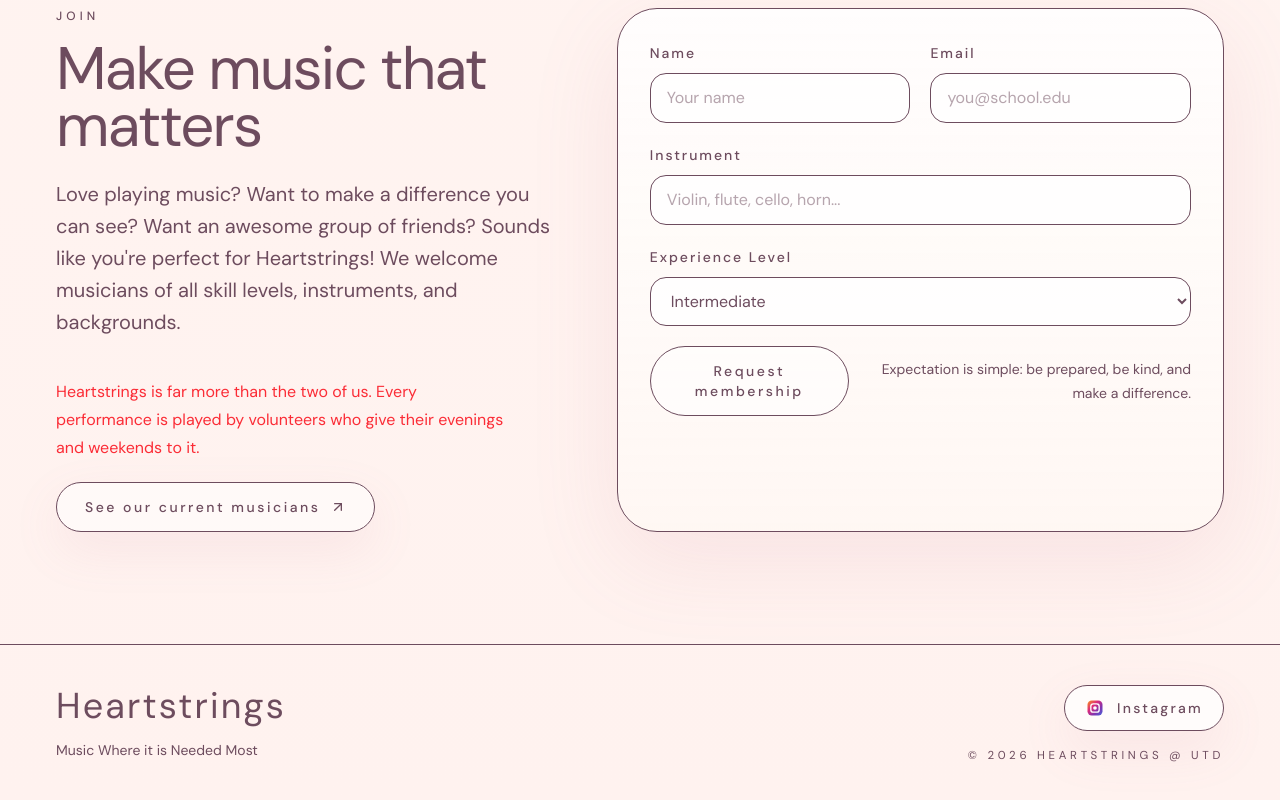
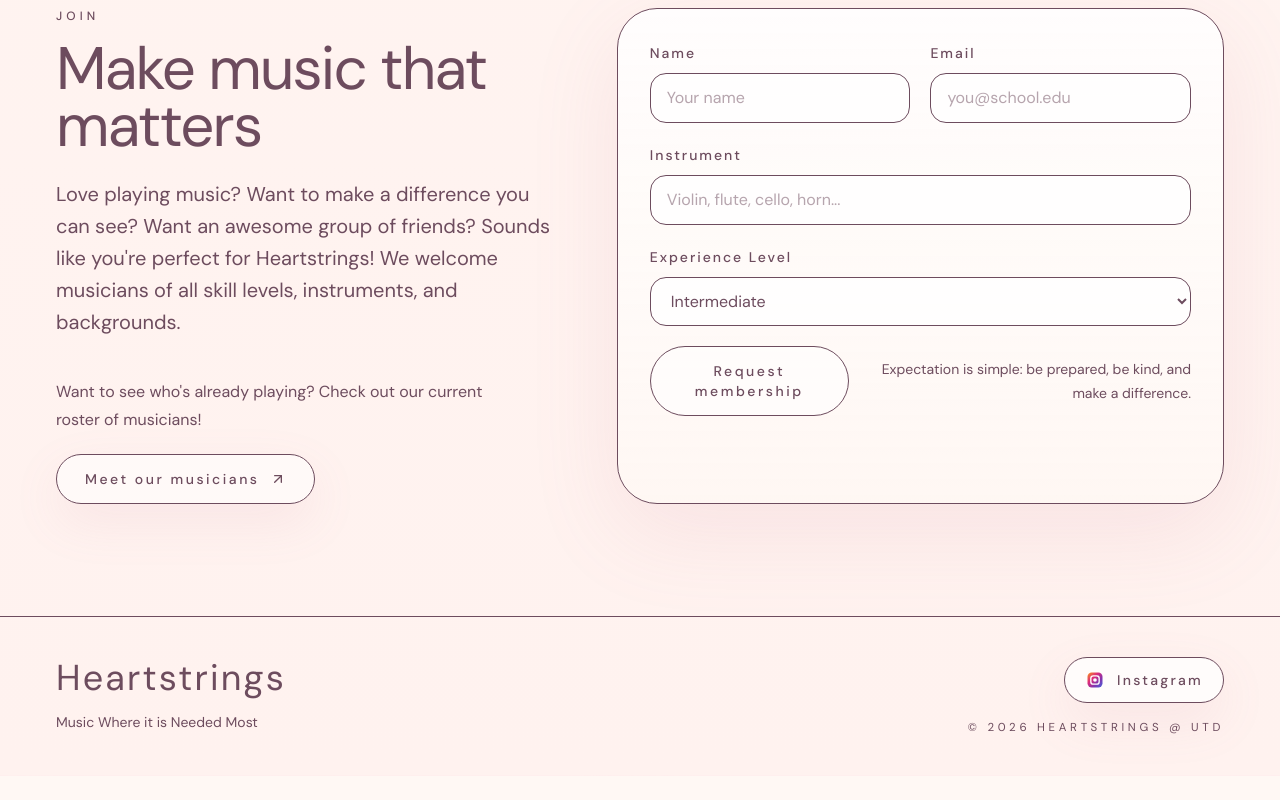
Before and after one commit to JMANY42/heartstrings-website, a React (Vite) app in the folder frontend/: page / in a window 1280 px wide. Shown: the part 6358-7158 px from the top of the page. After the commit the page ends 7134 px from the top, so only its background shows below. Built offline with nearby package versions, Linux system fonts and the light colour scheme; no server answers.

Commit message:
update musician info

```diff
--- a/frontend/src/components/FoundersNote.tsx
+++ b/frontend/src/components/FoundersNote.tsx
@@ -40,11 +40,10 @@ export function FoundersNote() {
 
         {/* Who they are, under the title — the same names off the roster that
             the note below signs itself with. */}
-        {founders.length ? (
-          <p className="mt-3 text-sm font-medium uppercase tracking-[0.24em] text-brand-deep/60">
-            {founders.map((founder) => founder.name).join(' & ')}
-          </p>
-        ) : null}
+
+        <p className="mt-3 text-sm font-medium uppercase tracking-[0.24em] text-brand-deep/60">
+          Anishka Desai & Shadai Haeri
+        </p>
       </motion.div>
 
       <div className="mt-12 grid items-start gap-10 lg:grid-cols-[0.9fr_1.1fr] lg:items-stretch lg:gap-16">
@@ -83,7 +82,7 @@ export function FoundersNote() {
 
             <footer className="mt-7 text-xs uppercase tracking-[0.24em] text-brand-deep/55">
               {/* Signed by whoever the roster marks as a founder. */}
-              {founders.map((founder) => founder.name).join(' & ')}
+                Anishka Desai & Shadai Haeri
             </footer>
           </blockquote>
 
--- a/frontend/src/components/Join.tsx
+++ b/frontend/src/components/Join.tsx
@@ -123,15 +123,14 @@ export function Join() {
               invitation to the foot of the column, level with the bottom of
               the form; the button is sized to match the form's own. */}
           <div className="mt-auto flex flex-col gap-5 pt-10">
-            <p className="change text-base leading-7 text-brand-deep/78 sm:max-w-md">
-              Heartstrings is far more than the two of us. Every performance is
-              played by volunteers who give their evenings and weekends to it.
+            <p className="text-base leading-7 text-brand-deep/78 sm:max-w-md">
+              Want to see who's already playing? Check out our current roster of musicians!
             </p>
             <a
               href={musiciansPath}
               className="group inline-flex w-fit items-center justify-center gap-2.5 whitespace-nowrap rounded-full border border-brand-rose/70 bg-white/55 px-7 py-3.5 text-sm font-medium tracking-[0.18em] text-brand-deep shadow-[0_18px_50px_rgba(201,116,143,0.1)] transition duration-300 ease-out hover:-translate-y-1 hover:bg-brand-hover"
             >
-              See our current musicians
+              Meet our musicians
               <ArrowUpRight
                 className="h-4 w-4 transition duration-300 ease-out group-hover:-translate-y-0.5 group-hover:translate-x-0.5"
                 aria-hidden="true"
--- a/frontend/src/data/musicians.ts
+++ b/frontend/src/data/musicians.ts
@@ -68,9 +68,9 @@ export function initialsFor(name: string): string {
 
 export const musicians: Musician[] = [
   {
-    slug: 'co-founder-one',
+    slug: 'anishka-desai',
     name: 'Anishka Desai',
-    role: 'Co-founder & President',
+    role: 'President',
     instruments: ['Violin'],
     major: 'Biology',
     joined: 'Fall 2025',
@@ -78,9 +78,9 @@ export const musicians: Musician[] = [
       'Founded heartstrings as a way to reach out to the people who need music most. Plays first violin and finds/arranges pieces for the group.',
   },
   {
-    slug: 'co-founder-two',
+    slug: 'shadai-haeri',
     name: 'Shadai Haeri',
-    role: 'Co-founder & Vice President',
+    role: 'President',
     instruments: ['Violin'],
     major: 'Neuroscience',
     joined: 'Fall 2025',
@@ -88,7 +88,17 @@ export const musicians: Musician[] = [
       'Founded heartstrings as a way to reach out to the people who need music most. Plays first violin and finds/arranges pieces for the group.',
   },
   {
-    slug: 'officer-treasurer',
+    slug: 'stephen-pereira',
+    name: 'Stephen Pereira',
+    instruments: ['Violin'],
+    major: 'Music',
+    role: 'Secretary',
+    joined: 'Fall 2025',
+    blurb:
+      'Accompanies whatever the room has a piano for, and arranges pieces down to whichever three or four of us made it that afternoon.',
+  },
+  {
+    slug: 'jonathan-lewis',
     name: 'Jonathan Lewis',
     role: 'Treasurer',
     instruments: ['Cello'],
@@ -98,61 +108,51 @@ export const musicians: Musician[] = [
       'Loves seeing the smile on patient\'s faces when we play. Maintaines the website as a small side project.',
   },
   {
-    slug: 'officer-outreach',
+    slug: 'habeen-kim',
     name: 'Habeen Kim',
-    role: 'Outreach Officer',
-    instruments: ['Flute'],
-    major: 'Public Health',
-    joined: 'Spring 2025',
+    role: 'Philanthropy',
+    instruments: ['Cello'],
+    major: 'Biochemistry',
+    joined: 'Fall 2025',
     blurb:
       'The reason we get through the door anywhere. Writes to hospitals and care homes across the Dallas area and turns a maybe into a date on the calendar.',
   },
   {
-    slug: 'musician-five',
+    slug: 'ashhad-qazi',
     name: 'Ashhad Qazi',
-    role: 'Officer',
+    role: 'Clinical Outreach',
     instruments: ['Viola'],
     major: 'Business',
-    joined: 'Spring 2025',
+    joined: 'Fall 2025',
     blurb:
       'Plays second violin and sight-reads anything put in front of her, which has saved more than one set list on the drive over.',
   },
   {
-    slug: 'musician-six',
+    slug: 'jason-nguyen',
     name: 'Jason Nguyen',
     instruments: ['Piano', 'Guitar'],
-    major: 'Computer Science',
-    role: 'Officer',
+    major: 'Neuroscience',
+    role: 'Mentorship and Education',
     joined: 'Fall 2025',
     blurb:
       'Accompanies whatever the room has a piano for, and arranges pieces down to whichever three or four of us made it that afternoon.',
   },
   {
-    slug: 'musician-seven',
+    slug: 'olivia-lee',
     name: 'Olivia Lee',
     instruments: ['Cello'],
     major: 'Psychology',
-    role: 'Officer',
+    role: 'Clinical Outreach',
     joined: 'Fall 2025',
     blurb:
       'Accompanies whatever the room has a piano for, and arranges pieces down to whichever three or four of us made it that afternoon.',
   },
   {
-    slug: 'musician-eight',
-    name: 'Saimanasaa Lastname',
-    instruments: ['Viola'],
+    slug: 'saimanasaa-viswanathan',
+    name: 'Saimanasaa Viswanathan',
+    instruments: ['Violin'],
     major: 'Biochemistry',
-    role: 'Officer',
-    joined: 'Fall 2025',
-    blurb:
-      'Accompanies whatever the room has a piano for, and arranges pieces down to whichever three or four of us made it that afternoon.',
-  },
-  {
-    slug: 'musician-nine',
-    name: 'Stephen Pereira',
-    instruments: ['Violin'],
-    major: 'Music',
-    role: 'Officer',
+    role: 'Philanthropy',
     joined: 'Fall 2025',
     blurb:
       'Accompanies whatever the room has a piano for, and arranges pieces down to whichever three or four of us made it that afternoon.',
```
